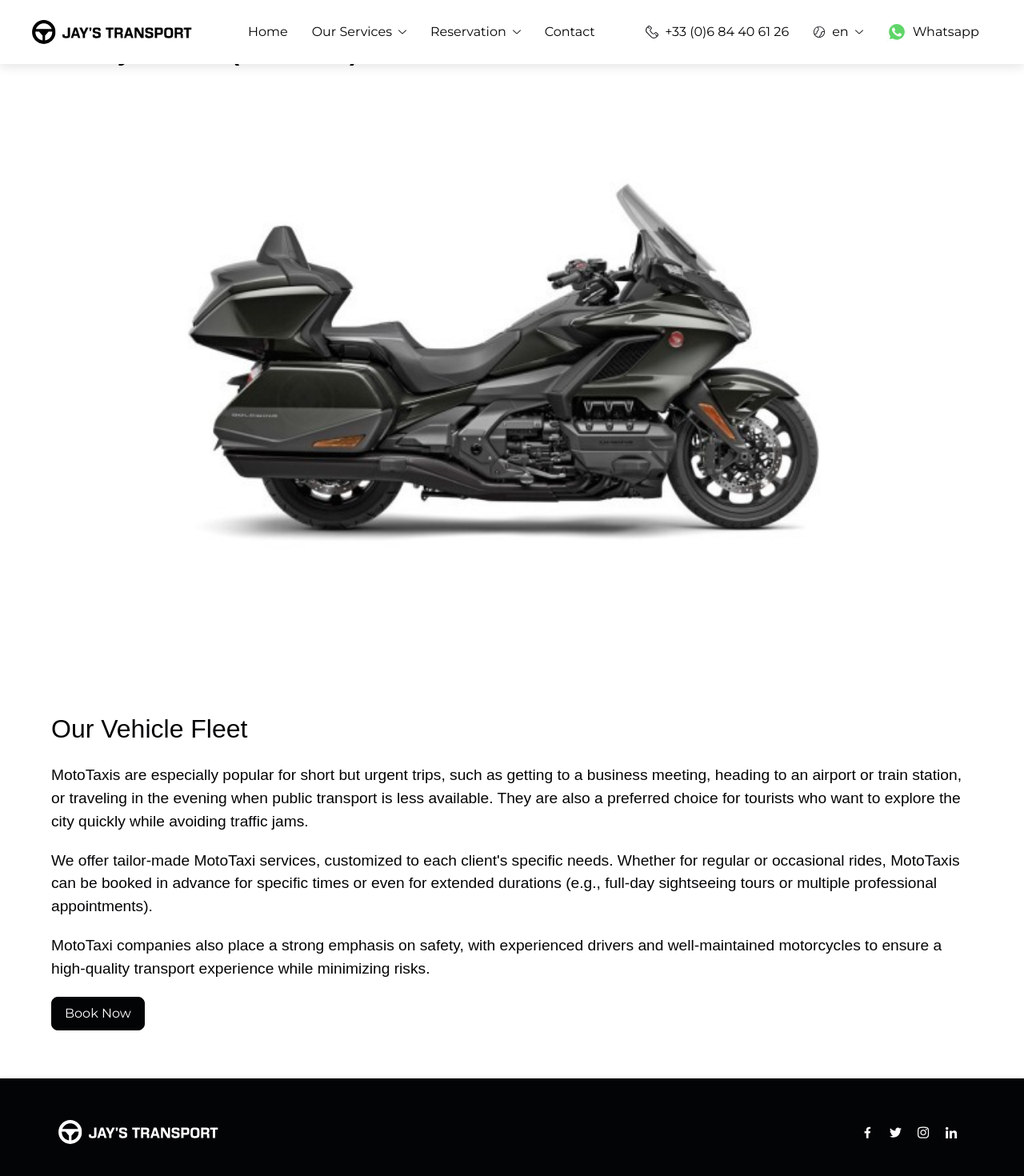
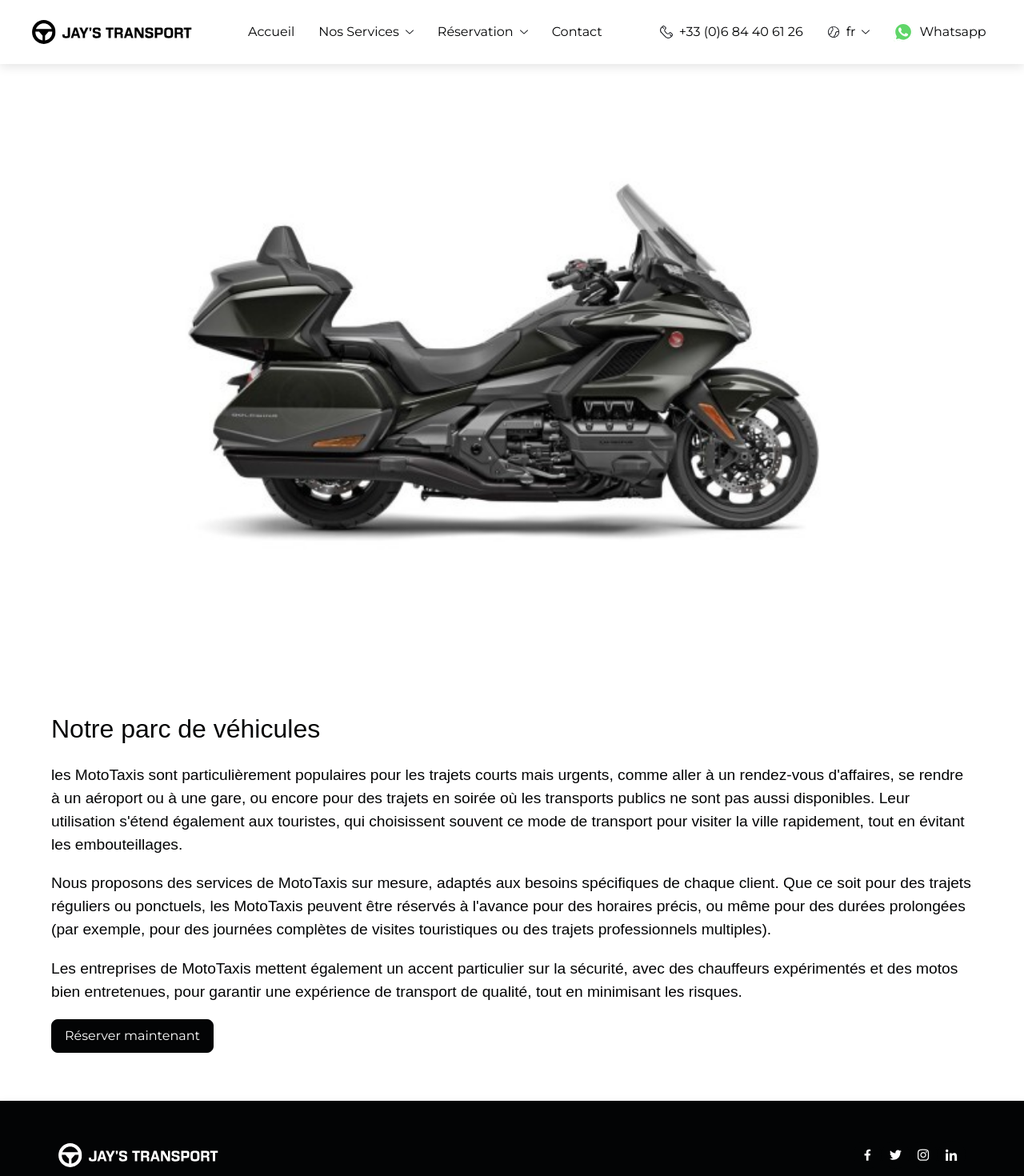
Before and after one commit to jana-94/jays-transport, a Next.js app: page /pages/MotoTaxi in a window 1280 px wide. Shown: the top 1470 px of the page at 80% size. Built offline with nearby package versions, Linux system fonts and the light colour scheme.

Commit message:
minor UI fix

```diff
--- a/src/app/components/Contact/page.jsx
+++ b/src/app/components/Contact/page.jsx
@@ -111,7 +111,6 @@ export const ContactForm = () => {
 
     return (
         <div className="contactOutline">
-            <img className="contact-bg-img" src={t(`${formData.selectedService}`) == t('motoTaxi') ? "/img/bike_contact.png" : "/img/car_contact.png"} alt="background" />
             <form onSubmit={onFormSubmit} className="form">
                 <h1 className="contactHeading">{t(`${formData.selectedService}`)}</h1>
                 <h1 className="contact-title">{t('byPhone')}</h1>
--- a/src/app/language/LanguageProvider.js
+++ b/src/app/language/LanguageProvider.js
@@ -5,14 +5,14 @@ import { I18nextProvider } from 'react-i18next';
 import i18n from './i18n';
 
 const LanguageContext = createContext({
-  language: 'en',
+  language: 'fr',
   changeLanguage: () => {},
 });
 
 export const useLanguage = () => useContext(LanguageContext);
 
 export const LanguageProvider = ({ children }) => {
-  const [language, setLanguage] = useState(i18n.language || 'en');
+  const [language, setLanguage] = useState(i18n.language || 'fr');
 
   const changeLanguage = (lng) => {
     i18n.changeLanguage(lng);
--- a/src/app/language/i18n.js
+++ b/src/app/language/i18n.js
@@ -5,8 +5,8 @@ import fr from './fr.json'
 import en from './en.json'
 
 i18n.use(initReactI18next).init({
-  fallbackLng: 'en',
-  lng: 'en', // default language
+  fallbackLng: 'fr',
+  lng: 'fr', // default language
   interpolation: {
     escapeValue: false,
   },
--- a/src/app/pages/MotoTaxi/page.jsx
+++ b/src/app/pages/MotoTaxi/page.jsx
@@ -2,6 +2,7 @@
 
 import { useTranslation } from 'react-i18next';
 import './mototaxi.css'
+import Link from 'next/link';
 export default function MotoTaxi() {
   const { t } = useTranslation();
   return (
@@ -13,7 +14,7 @@ export default function MotoTaxi() {
       <p className='moto-content'>{t('mototaxiCustom')}</p>
       <p className='moto-content'>{t('mototaxiSafety')}</p>
       <div className='book-now-button'>
-      <button className='book-now'>{t('bookNow')}</button>
+      <Link className='book-now' href={{ pathname: '/', query: { service: `${t('motoTaxi')}` }, hash: 'reservation' }}>{t('bookNow')}</Link>
       </div>
       <div style={{height: '60px'}} />
     </div>
--- a/src/app/pages/van/page.jsx
+++ b/src/app/pages/van/page.jsx
@@ -1,5 +1,6 @@
 "use client";
 
+import Link from 'next/link';
 import { useTranslation } from 'react-i18next';
 export default function Van() {
   const { t } = useTranslation();
@@ -9,7 +10,7 @@ export default function Van() {
       <img className='banner-moto' src="/img/car1.jpg" alt="bike"/>
       <p className='moto-content'>{t('dayRental')}</p>
       <div className='book-now-button'>
-      <button className='book-now'>{t('bookNow')}</button>
+      <Link className='book-now' href={{ pathname: '/', query: { service: `${t('motoTaxi')}` }, hash: 'reservation' }}>{t('bookNow')}</Link>
       </div>
       <div style={{height: '60px'}} />
     </div>
--- a/src/app/pages/vtc/page.jsx
+++ b/src/app/pages/vtc/page.jsx
@@ -2,6 +2,7 @@
 
 import { useTranslation } from 'react-i18next';
 import './vtc.css'
+import Link from 'next/link';
 export default function Vtc() {
   const { t } = useTranslation();
   return (
@@ -21,7 +22,7 @@ export default function Vtc() {
         <p className='moto-content'>{t('proTripBenefits')}</p>
       <p className='moto-content'>{t('easyBooking')}</p>
       <div className='book-now-button'>
-      <button className='book-now'>{t('bookNow')}</button>
+      <Link className='book-now' href={{ pathname: '/', query: { service: `${t('vtc')}` }, hash: 'reservation' }}>{t('bookNow')}</Link>
       </div>
       <div style={{height: '60px'}} />
     </div>
```
